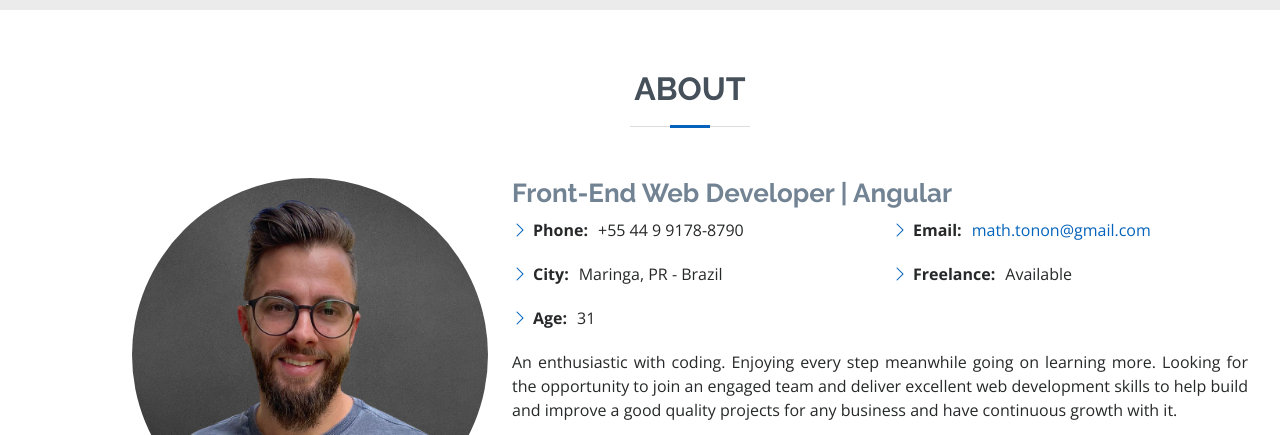
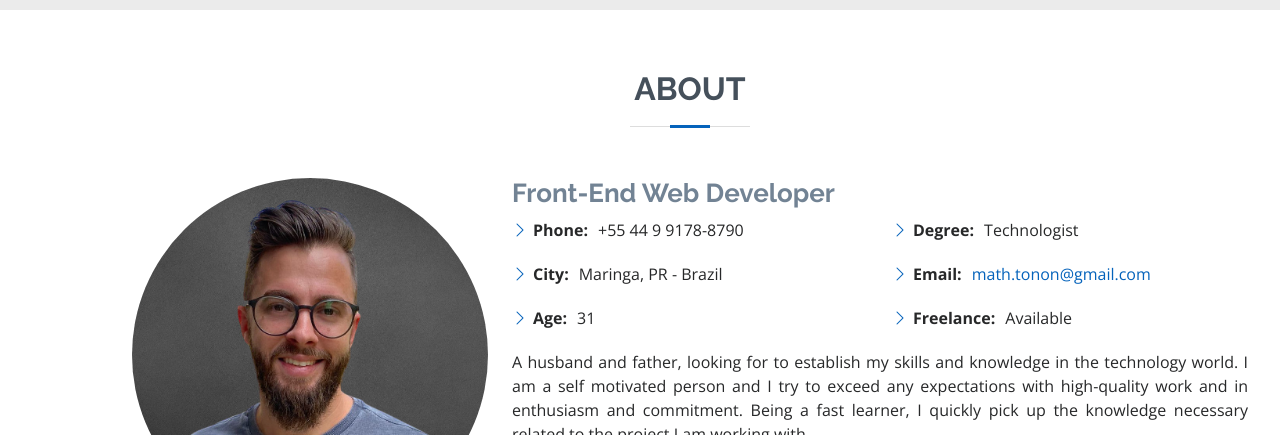
Before and after one commit to m-tonon/portfolio, a plain HTML site: page index.html in a window 1280 px wide. Shown: the part 790-1225 px from the top of the page. Drawn offline with nearby package versions, Linux system fonts and the light colour scheme; grey boxes are pictures that could not be loaded.

Commit message:
improved function

```diff
--- a/index.html
+++ b/index.html
@@ -119,7 +119,7 @@
               <img src="assets/img/profile-img.jpg" class="img-fluid" id="profile-pic" alt="" />
             </div>
             <div class="col-lg-8 pt-4 pt-lg-0 content">
-              <h3>Front-End Web Developer | Angular</h3>
+              <h3>Front-End Web Developer</h3>
               <div class="row">
                 <div class="col-lg-6">
                   <ul>
@@ -139,10 +139,10 @@
                 </div>
                 <div class="col-lg-6">
                   <ul>
-                    <!-- <li>
+                    <li>
                       <i class="bi bi-chevron-right"></i>
-                      <strong>Degree:</strong> <span>Bachelor</span>
-                    </li> -->
+                      <strong>Degree:</strong> <span>Technologist</span>
+                    </li>
                     <li>
                       <i class="bi bi-chevron-right"></i>
                       <strong>Email:</strong>
@@ -160,11 +160,17 @@
                 </div>
               </div>
               <p style="text-align: justify;">
-                An enthusiastic with coding. Enjoying every step meanwhile going
-                on learning more. Looking for the opportunity to join an engaged
-                team and deliver excellent web development skills to help build
-                and improve a good quality projects for any business and have
-                continuous growth with it.
+                A husband and father, looking for to establish my skills and knowledge in the
+                technology world. I am a self motivated person and I try to exceed any expectations
+                with high-quality work and in enthusiasm and commitment. Being a fast learner,
+                I quickly pick up the knowledge necessary related to the project I am working with.
+                <br><br>
+                Even though I am a fresher, I am certain that I can contribute as much as I can to
+                deliver excellent web development skills to help build and improve a good quality
+                projects, and also have continuous growth with it as a developer.
+                <br><br>
+                Excited to join an engaged team and enjoying every step of this new professional
+                chapter.
               </p>
               <h3>My Skills</h3>
               <div class="icon-row" id="new-icons">
```
Also changed, not shown: portfolio-online-shop.html (+1 -1 lines).
